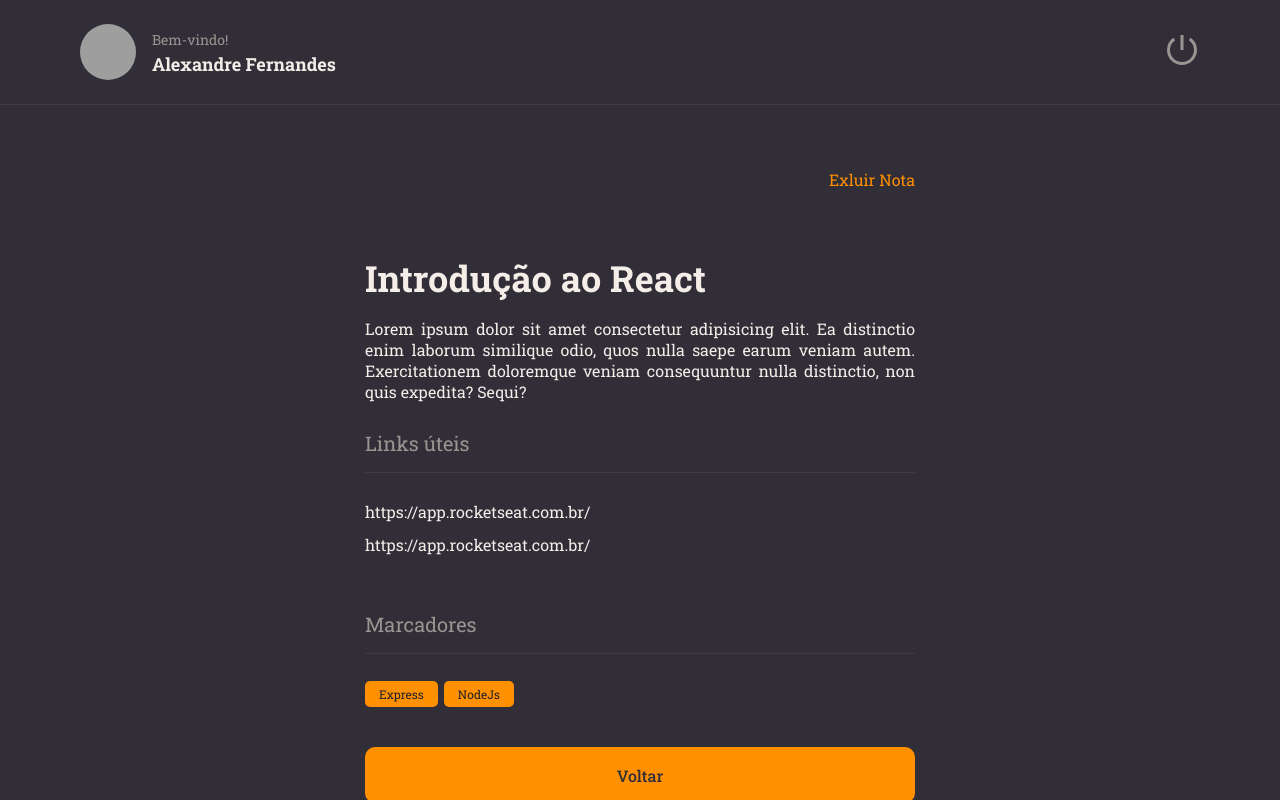
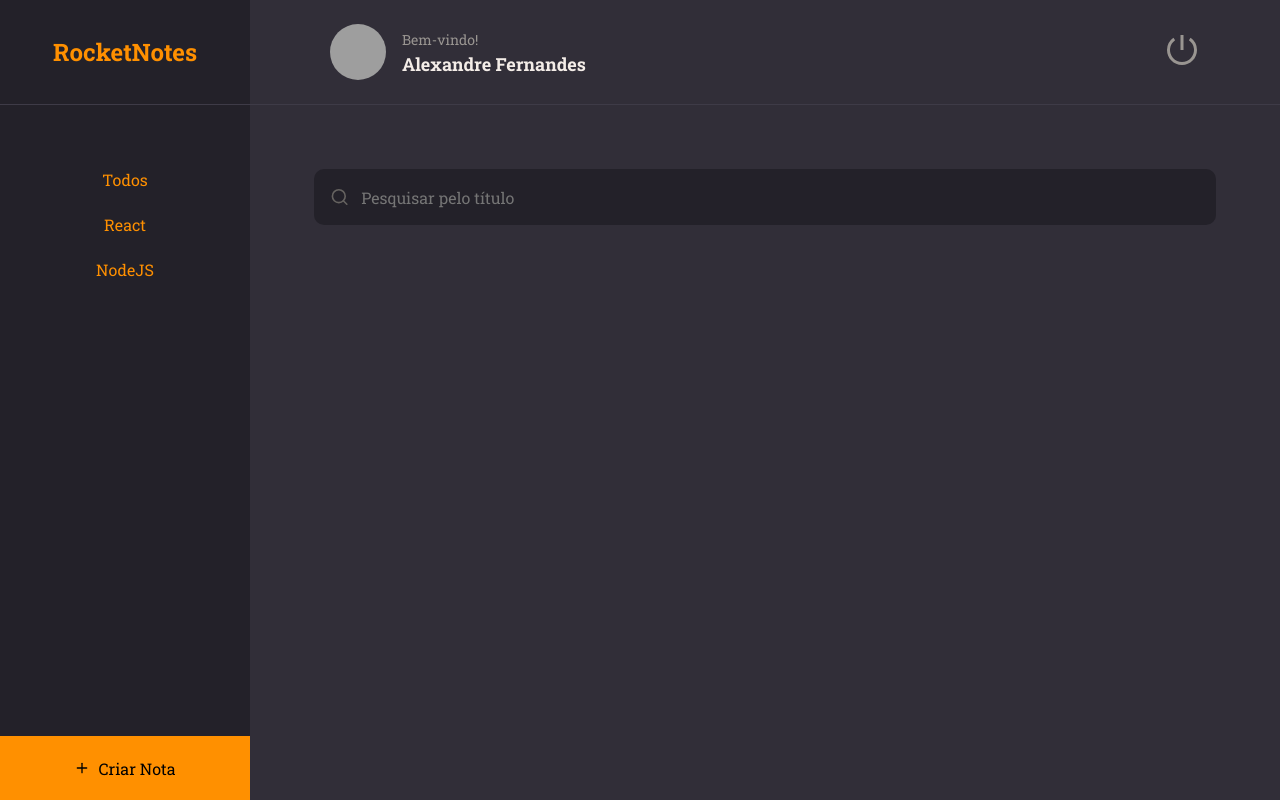
Before and after one commit to Alexandre-FP/notesTags-Client, a React (Vite) app: page / in a window 1280 px wide. Built offline with nearby package versions, Linux system fonts and the light colour scheme; grey boxes are pictures that could not be loaded.

Commit message:
create Home

```diff
--- a/src/components/ButtonText/index.jsx
+++ b/src/components/ButtonText/index.jsx
@@ -1,9 +1,10 @@
 import { Container } from "./style";
 
-export const ButtonText = ({ tilte, ...rest }) => {
+export const ButtonText = ({ tilte, isActive = false, ...rest }) => {
     return (
         <Container
             type="button"
+            $isactive={isActive.toString()}
             {...rest}
         >
             { tilte }
--- a/src/components/ButtonText/style.js
+++ b/src/components/ButtonText/style.js
@@ -2,7 +2,7 @@ import styled from "styled-components";
 
 export const Container = styled.button`
     background: none;
-    color: ${({ theme }) => theme.COLORS.ORANGE};
+    color: ${({ theme, $isactive }) => $isactive ? theme.COLORS.ORANGE : theme.COLORS.GRAY_100};
 
     border: none;
     font-size: 16px;
--- /dev/null
+++ b/src/components/Input/index.jsx
@@ -0,0 +1,10 @@
+import { Container } from "./style";
+
+export const Input = ({ icon: Icon, ...rest }) => {
+    return (
+        <Container>
+            {Icon && <Icon size={20} /> }
+            <input  { ...rest }  />
+        </Container>
+    );
+}
--- /dev/null
+++ b/src/components/Input/style.js
@@ -0,0 +1,32 @@
+import styled from "styled-components";
+
+export const Container = styled.div`
+    width: 100%;
+    display: flex;
+    align-items: center;
+
+    background-color: ${({ theme }) => theme.COLORS.BACKGROUND_900};
+    color: ${({ theme }) => theme.COLORS.GRAY_300};
+
+    margin-bottom: 8px;
+    border-radius: 10px;
+
+    > input {
+        height: 56px;
+        width: 100%;
+
+        padding: 12px;
+
+        color: ${({ theme }) => theme.COLORS.WHITE};
+        background: transparent;
+        border: 0;
+
+        &:placeholder {
+            color: ${({ theme }) => theme.COLORS.GRAY_300};
+        }
+    }
+
+    > svg {
+        margin-left: 16px;
+    }
+`;
--- a/src/main.jsx
+++ b/src/main.jsx
@@ -2,14 +2,14 @@ import React from 'react';
 import ReactDOM from 'react-dom/client';
 import { ThemeProvider } from 'styled-components';
 import theme from '../src/styles/theme'
-import { Details } from './pages/Datails';
+import { Home } from './pages/Home/index.jsx';
 import GlobalStyles from "../src/styles/global"
 
 ReactDOM.createRoot(document.getElementById('root')).render(
   <React.StrictMode>
     <ThemeProvider theme={theme}>
       <GlobalStyles/>
-       <Details />
+       <Home />
     </ThemeProvider>
   </React.StrictMode>
 )
--- /dev/null
+++ b/src/pages/Home/index.jsx
@@ -0,0 +1,39 @@
+import { FiPlus, FiSearch } from "react-icons/fi"
+import { Container, Brand, Menu, Search, Content, NewNote } from "./style.js";
+import { Header } from "../../Header/index.jsx";
+import { ButtonText } from "../../components/ButtonText/index.jsx";
+import { Input } from "../../components/Input/index.jsx"
+
+export const Home = () => {
+  return (
+    <Container>
+      <Brand>
+        <h1>RocketNotes</h1>
+      </Brand>
+      <Header />
+
+      <Menu>
+        <li>
+          <ButtonText tilte="Todos" isActive/>
+        </li>
+        <li>
+          <ButtonText tilte="React" />
+        </li>
+        <li>
+          <ButtonText tilte="NodeJS" />
+        </li>
+      </Menu>
+
+      <Search>
+        <Input placeholder="Pesquisar pelo título" icon={ FiSearch }/>
+      </Search>
+
+      <Content></Content>
+
+      <NewNote>
+        <FiPlus/>
+        Criar Nota
+      </NewNote>
+    </Container>
+  );
+};
--- /dev/null
+++ b/src/pages/Home/style.js
@@ -0,0 +1,72 @@
+import styled from 'styled-components'
+
+export const Container = styled.div`
+  width: 100%;
+  height: 100vh;
+
+  display: grid;
+  grid-template-columns: 250px auto;
+  grid-template-rows: 105px 128px auto 64px;
+  grid-template-areas:
+  "brand header"
+  "menu search"
+  "menu content"
+  "newnote content";
+
+  background-color: ${({ theme }) => theme.COLORS.BACKGROUND_800};
+`
+export const Brand = styled.div`
+  grid-area: brand;
+
+  display: flex;
+  justify-content: center;
+  align-items: center;
+
+  border-bottom-width: 1px;
+  border-bottom-style: solid;
+  border-bottom-color: ${({ theme }) => theme.COLORS.BACKGROUND_700};
+  background-color: ${({ theme }) => theme.COLORS.BACKGROUND_900};
+
+  > h1 {
+    font-size: 24px;
+    color: ${({ theme }) => theme.COLORS.ORANGE};
+  }
+`
+export const Menu = styled.ul`
+  grid-area: menu;
+  background-color: ${({ theme }) => theme.COLORS.BACKGROUND_900};
+
+
+  padding-top: 64px;
+  text-align: center;
+
+  > li {
+    margin-bottom: 24px;
+  }
+
+`
+export const Search = styled.div`
+  grid-area: search;
+  padding: 64px 64px 0;
+
+
+
+`
+export const Content = styled.div`
+  grid-area: content;
+
+`
+export const NewNote = styled.button`
+  grid-area: newnote;
+
+  background: ${({ theme }) => theme.COLORS.ORANGE};
+  border: none;
+  display: flex;
+  align-items: center;
+  justify-content: center;
+
+  svg {
+    margin-right: 8px;
+  }
+
+`
```
Also changed, not shown: src/pages/Datails/index.jsx (+7 -6 lines).
